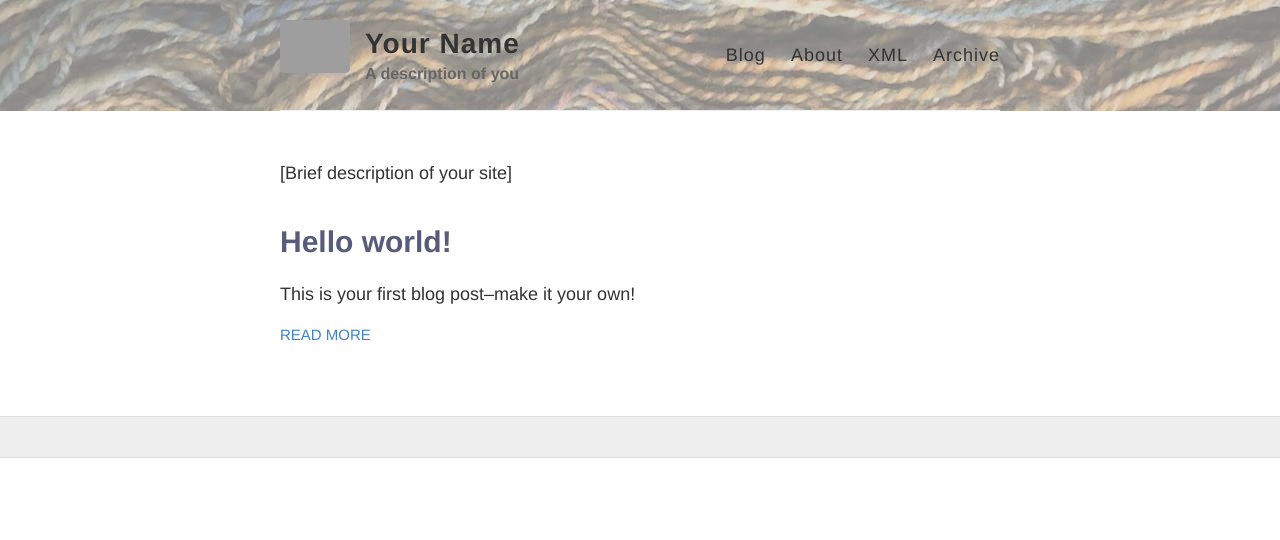
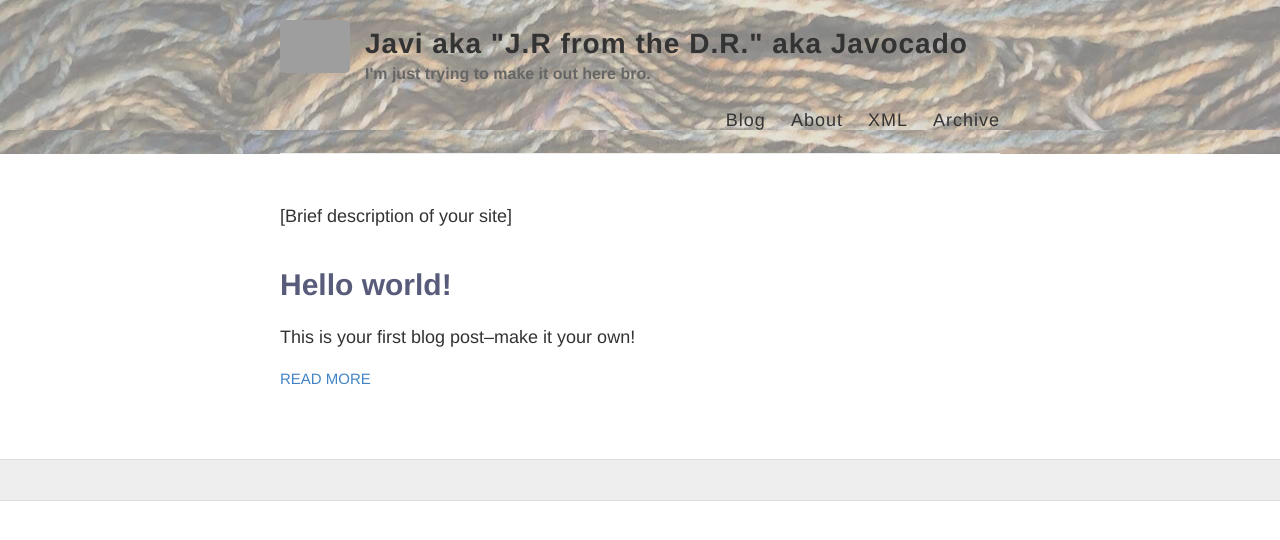
Before and after one commit to awe-set/awe-set.github.io, a Jekyll site: the page built from index.html, in a window 1280 px wide. Shown: the top 540 px of the page. Built offline with Jekyll 4.4.1, drawn with Linux system fonts in a browser that asks for light colours; grey boxes are pictures that could not be loaded.

Commit message:
Update _config.yml

```diff
--- a/_config.yml
+++ b/_config.yml
@@ -3,10 +3,10 @@
 #
 
 # Name of your site (displayed in the header)
-name: Your Name
+name: Javi aka "J.R from the D.R." aka Javocado
 
 # Short bio or description (displayed in the header)
-description: A description of you
+description: I'm just trying to make it out here bro.
 
 # URL of your avatar or profile pic
 avatar: https://raw.githubusercontent.com/[yourusername]/[yourusername].github.io/master/images/[filename].jpg
```
